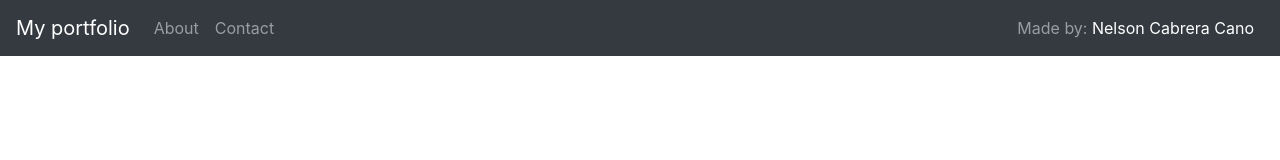
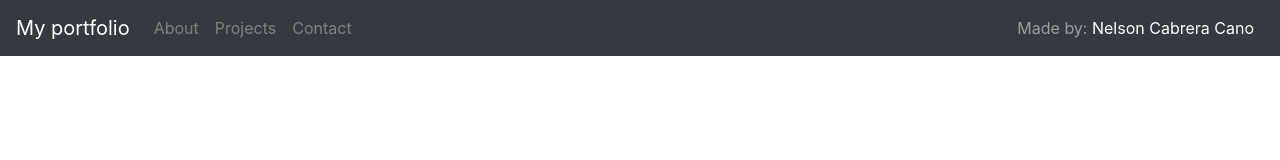
Before and after one commit to NelsonCC1812/provisional-portfolio, a React (Create React App) app in the folder client/: page / in a window 1280 px wide. Shown: the top 160 px of the page. Built offline with nearby package versions, Linux system fonts and the light colour scheme.

Commit message:
Navbar done

```diff
--- a/client/src/App.js
+++ b/client/src/App.js
@@ -24,7 +24,7 @@ export default function App() {
   //RETURN
   return (
     <>
-      <Navbar />
+      <Navbar props />
       <Route path='/home' render={ () => <h1>HOME</h1> } />
       <Route path='/about' render={ () => <h1>ABOUT</h1> } />
       <Route path='/contact' render={ () => <h1>CONTACT</h1> } />
--- a/client/src/components/Navbar/Navbar.css
+++ b/client/src/components/Navbar/Navbar.css
@@ -3,10 +3,13 @@
     justify-content: space-between;
 }
 
-
-
 .allLinks{
     text-align: center;
+}
+
+.myNavbar .firm a:hover{
+    text-decoration: none;
+    color: white;
 }
 
 @media (min-width: 770px){
--- a/client/src/components/Navbar/Navbar.js
+++ b/client/src/components/Navbar/Navbar.js
@@ -1,4 +1,4 @@
-import React from 'react'
+import React, { useState, useEffect } from 'react'
 
 import Col from 'react-bootstrap/Col'
 import Navbar from 'react-bootstrap/Navbar'
@@ -9,6 +9,30 @@ import { Link } from 'react-router-dom'
 import './Navbar.css'
 
 export default function Nabvar_() {
+
+    const [colors, setColors] = useState({
+        about: 'grey',
+        projects: 'grey',
+        contact: 'grey'
+    })
+
+
+    const linkHandler = (e) => {
+
+        const copy = {
+            about: 'grey',
+            projects: 'grey',
+            contact: 'gray'
+        }
+
+        copy[e] = 'white'
+
+        setColors(copy)
+
+    }
+
+    const setDefaultColor = () => setColors({ about: 'grey', projects: 'grey', contacts: 'gray' })
+
     return (
         <Navbar className='myNavbar' bg='dark' variant='dark' className='myNavbar' expand='md'>
 
@@ -23,8 +47,9 @@ export default function Nabvar_() {
                         </div>
 
                         <Navbar.Collapse  >
-                            <Nav.Link className='link' as={ Link } to='/about'>About</Nav.Link>
-                            <Nav.Link className='link' as={ Link } to='/contact'>Contact</Nav.Link>
+                            <Nav.Link className='link' style={ { color: `${colors.about}` } } as={ Link } to='/about' onPointerOut={ () => setDefaultColor() } onPointerOver={ () => linkHandler('about') }>About</Nav.Link>
+                            <Nav.Link className='link' style={ { color: `${colors.projects}` } } as={ Link } to='/projects' onPointerOut={ () => setDefaultColor() } onPointerOver={ () => linkHandler('projects') }>Projects</Nav.Link>
+                            <Nav.Link className='link' style={ { color: `${colors.contact}` } } as={ Link } to='/contact' onPointerOut={ () => setDefaultColor() } onPointerOver={ () => linkHandler('contact') }>Contact</Nav.Link>
                         </Navbar.Collapse>
 
                     </div>
```
